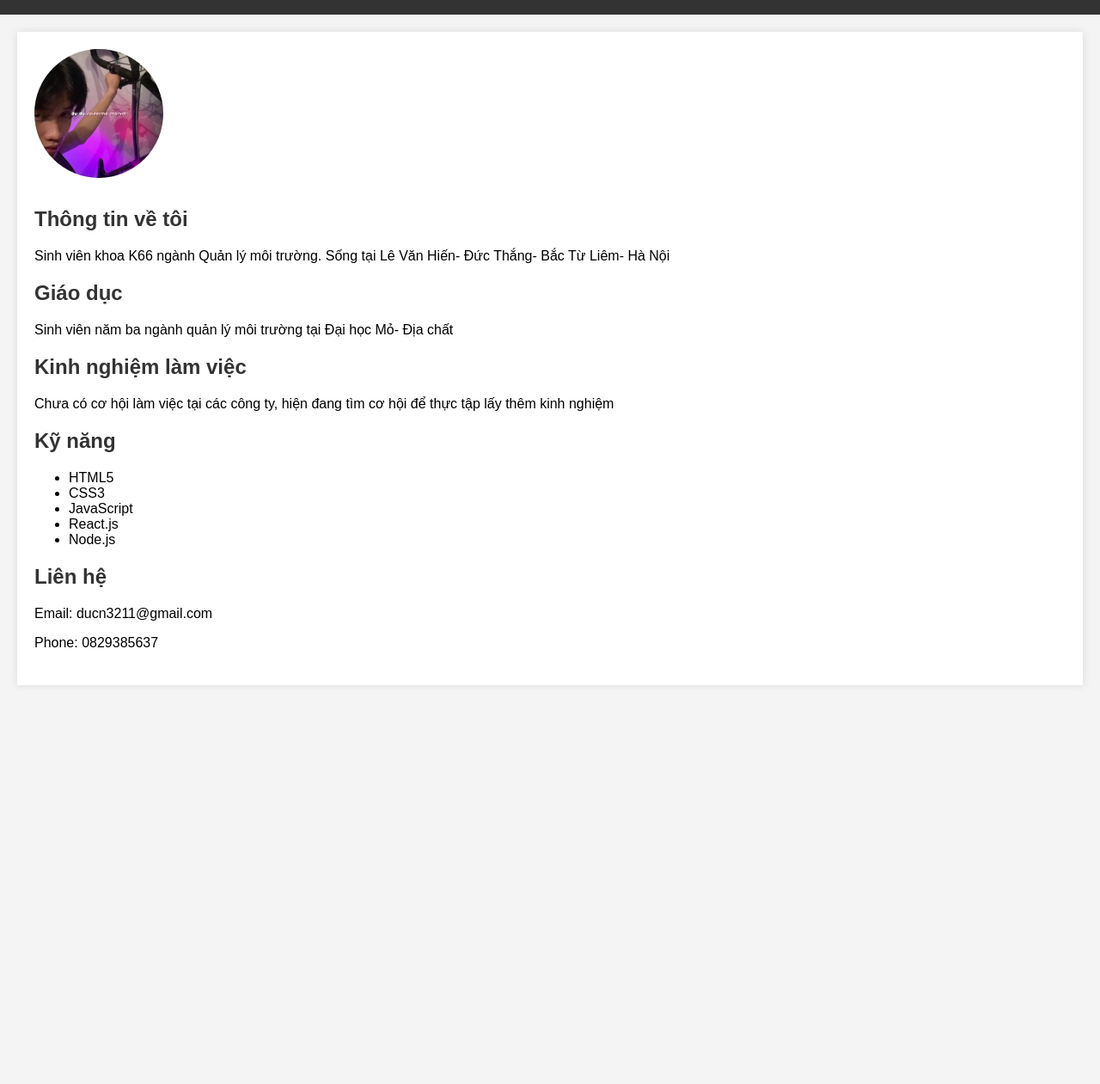
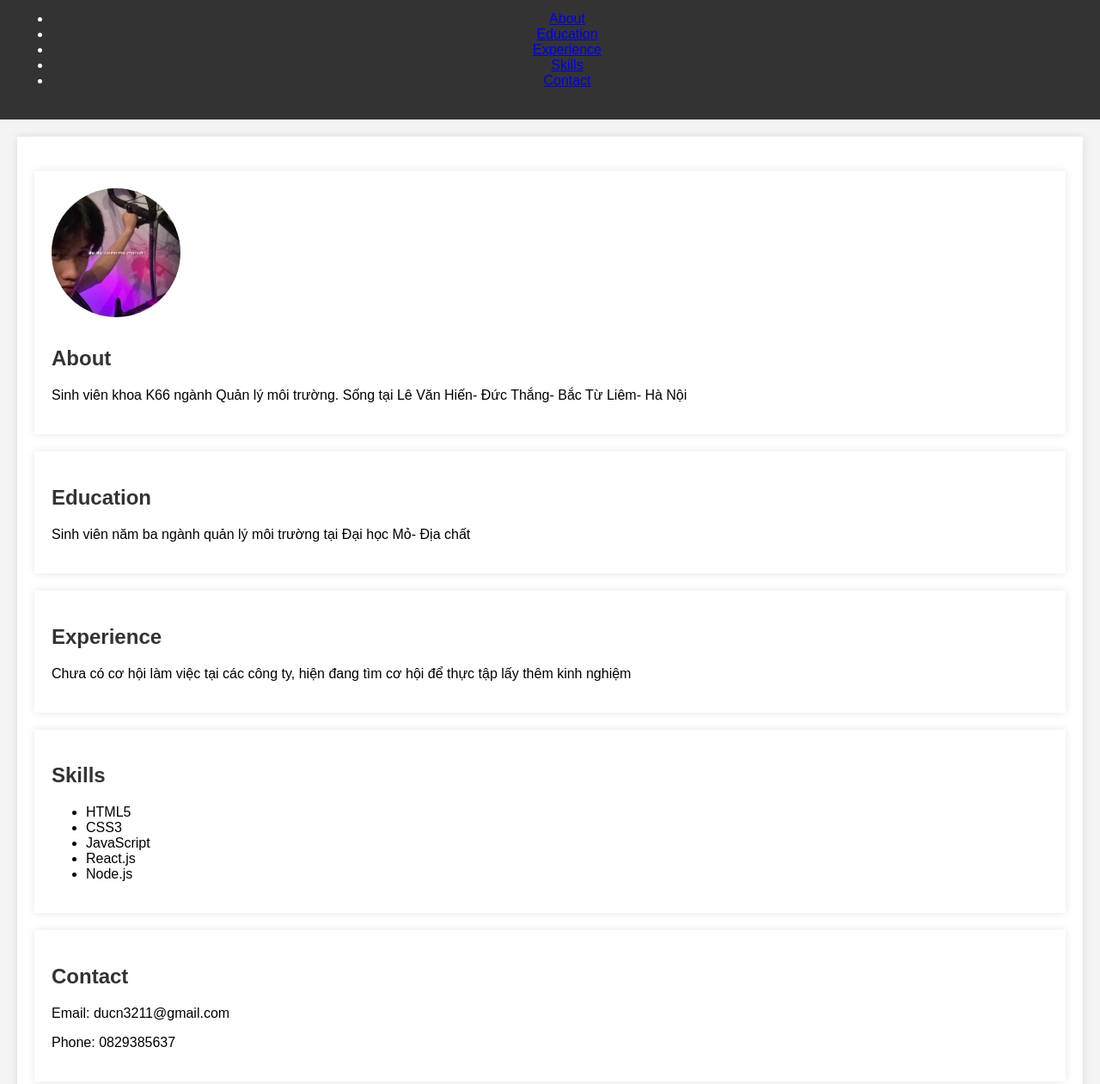
Before and after one commit to ducn3211/ducn3211.github.io, a plain HTML site: page index.html in a window 1280 px wide. Shown: the part 83-1344 px from the top of the page at 86% size. Before the commit the page ends 900 px from the top, so only its background shows below. Drawn offline with Linux system fonts and the light colour scheme.

Commit message:
Update index.html

```diff
--- a/index.html
+++ b/index.html
@@ -11,28 +11,41 @@
     <header>
         <h1>Nguyễn Đình Đức</h1>
         <p>Có làm thì mới có ăn</p>
+        <nav class="main-menu", display="flex">
+            <ul>
+                <li><a href="#profile">About</a></li>
+                <li><a href="#education">Education</a></li>
+                <li><a href="#experience">Experience</a></li>
+                <li><a href="#skills">Skills</a></li>
+                <li><a href="#contact">Contact</a></li>
+            </ul>
+        </nav>
     </header>
 
     <div class="container">
 
         <section class="profile">
+            <div class="container">
             <img src="avt.jpg" alt="Profile Picture">
-            <h2>Thông tin về tôi</h2>
+            <h2>About</h2>
             <p>Sinh viên khoa K66 ngành Quản lý môi trường. Sống tại Lê Văn Hiến- Đức Thắng- Bắc Từ Liêm- Hà Nội</p>
         </section>
 
         <section class="education">
-            <h2>Giáo dục</h2>
+            <div class="container">
+            <h2>Education</h2>
             <p>Sinh viên năm ba ngành quản lý môi trường tại Đại học Mỏ- Địa chất</p>
         </section>
 
         <section class="experience">
-            <h2>Kinh nghiệm làm việc</h2>
+            <div class="container">
+            <h2>Experience</h2>
             <p>Chưa có cơ hội làm việc tại các công ty, hiện đang tìm cơ hội để thực tập lấy thêm kinh nghiệm</p>
         </section>
 
         <section class="skills">
-            <h2>Kỹ năng</h2>
+            <div class="container">
+            <h2>Skills</h2>
             <ul>
                 <li>HTML5</li>
                 <li>CSS3</li>
@@ -43,7 +56,9 @@
         </section>
 
         <section class="contact">
-            <h2>Liên hệ</h2>
+            <div class="container">
+
+            <h2>Contact</h2>
             <p>Email: ducn3211@gmail.com</p>
             <p>Phone: 0829385637</p>
         </section>
```
